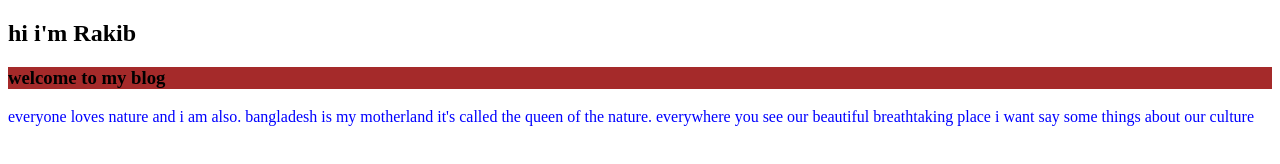
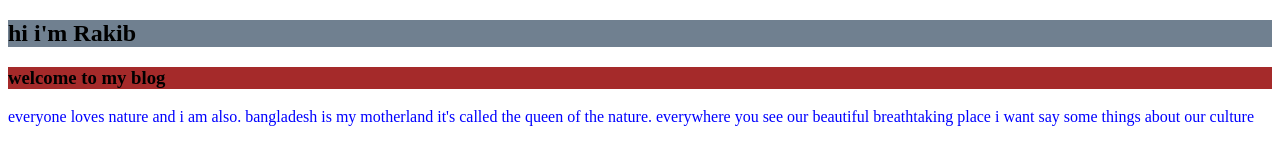
Before and after one commit to RahmanRakibur/my-second-repo, a plain HTML site: page index.html in a window 1280 px wide. Drawn offline with Linux system fonts and the light colour scheme.

Commit message:
color added for h2

```diff
--- a/style.css
+++ b/style.css
@@ -5,3 +5,6 @@ color: blue;
 h3{
   background-color: brown;
 }
+h2{
+  background-color:slategrey;
+}
```
